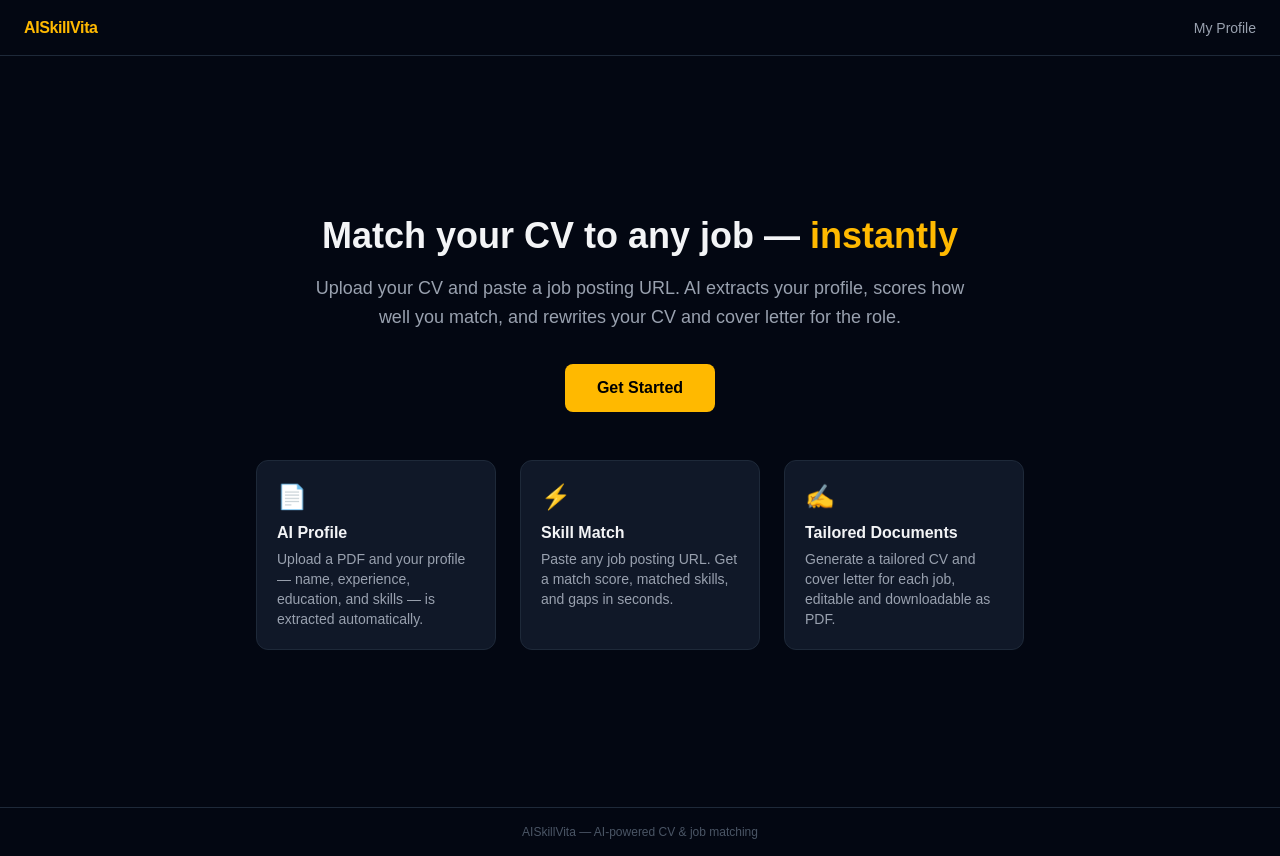
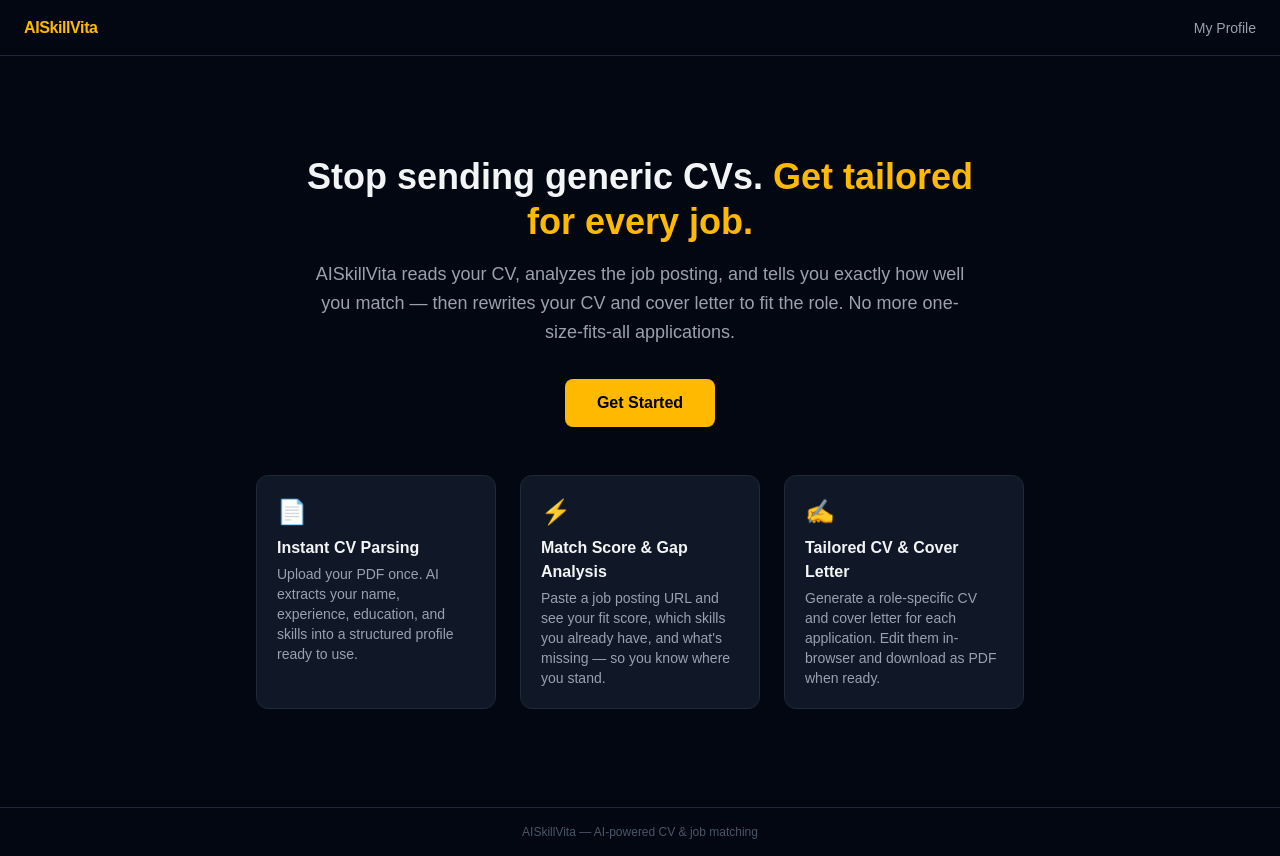
Before and after one commit to sayeda-chattopadhyay/aiskillvita, a Next.js app: page / in a window 1280 px wide. Built offline with nearby package versions, Linux system fonts and the light colour scheme.

Commit message:
update text

```diff
--- a/src/app/page.tsx
+++ b/src/app/page.tsx
@@ -7,12 +7,13 @@
       <main className="flex-1 flex flex-col items-center justify-center text-center px-6 gap-8">
         <div className="space-y-4 max-w-2xl">
           <h1 className="text-4xl font-bold leading-tight">
-            Match your CV to any job —{" "}
-            <span className="text-amber-400">instantly</span>
+            Stop sending generic CVs.{" "}
+            <span className="text-amber-400">Get tailored for every job.</span>
           </h1>
           <p className="text-gray-400 text-lg leading-relaxed">
-            Upload your CV and paste a job posting URL. AI extracts your profile,
-            scores how well you match, and rewrites your CV and cover letter for the role.
+            AISkillVita reads your CV, analyzes the job posting, and tells you
+            exactly how well you match — then rewrites your CV and cover letter
+            to fit the role. No more one-size-fits-all applications.
           </p>
         </div>
 
@@ -27,23 +28,27 @@
         <div className="grid grid-cols-1 sm:grid-cols-3 gap-6 max-w-3xl mt-4 text-left">
           <div className="bg-gray-900 border border-gray-800 rounded-xl p-5">
             <div className="text-2xl mb-2">📄</div>
-            <h3 className="font-semibold mb-1">AI Profile</h3>
+            <h3 className="font-semibold mb-1">Instant CV Parsing</h3>
             <p className="text-gray-400 text-sm">
-              Upload a PDF and your profile — name, experience, education, and skills — is extracted automatically.
+              Upload your PDF once. AI extracts your name, experience,
+              education, and skills into a structured profile ready to use.
             </p>
           </div>
           <div className="bg-gray-900 border border-gray-800 rounded-xl p-5">
             <div className="text-2xl mb-2">⚡</div>
-            <h3 className="font-semibold mb-1">Skill Match</h3>
+            <h3 className="font-semibold mb-1">Match Score & Gap Analysis</h3>
             <p className="text-gray-400 text-sm">
-              Paste any job posting URL. Get a match score, matched skills, and gaps in seconds.
+              Paste a job posting URL and see your fit score, which skills you
+              already have, and what&apos;s missing — so you know where you
+              stand.
             </p>
           </div>
           <div className="bg-gray-900 border border-gray-800 rounded-xl p-5">
             <div className="text-2xl mb-2">✍️</div>
-            <h3 className="font-semibold mb-1">Tailored Documents</h3>
+            <h3 className="font-semibold mb-1">Tailored CV & Cover Letter</h3>
             <p className="text-gray-400 text-sm">
-              Generate a tailored CV and cover letter for each job, editable and downloadable as PDF.
+              Generate a role-specific CV and cover letter for each application.
+              Edit them in-browser and download as PDF when ready.
             </p>
           </div>
         </div>
```
